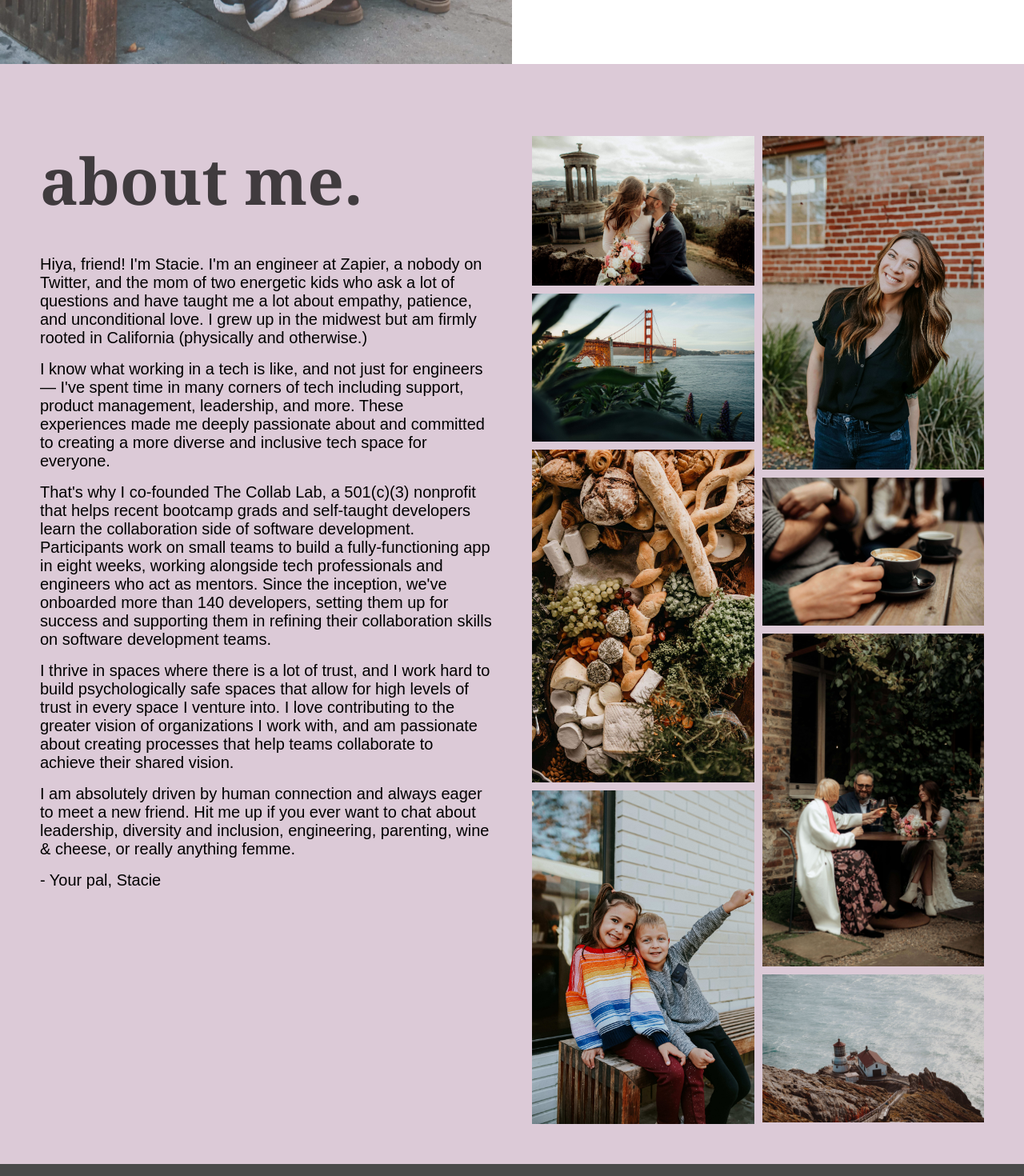
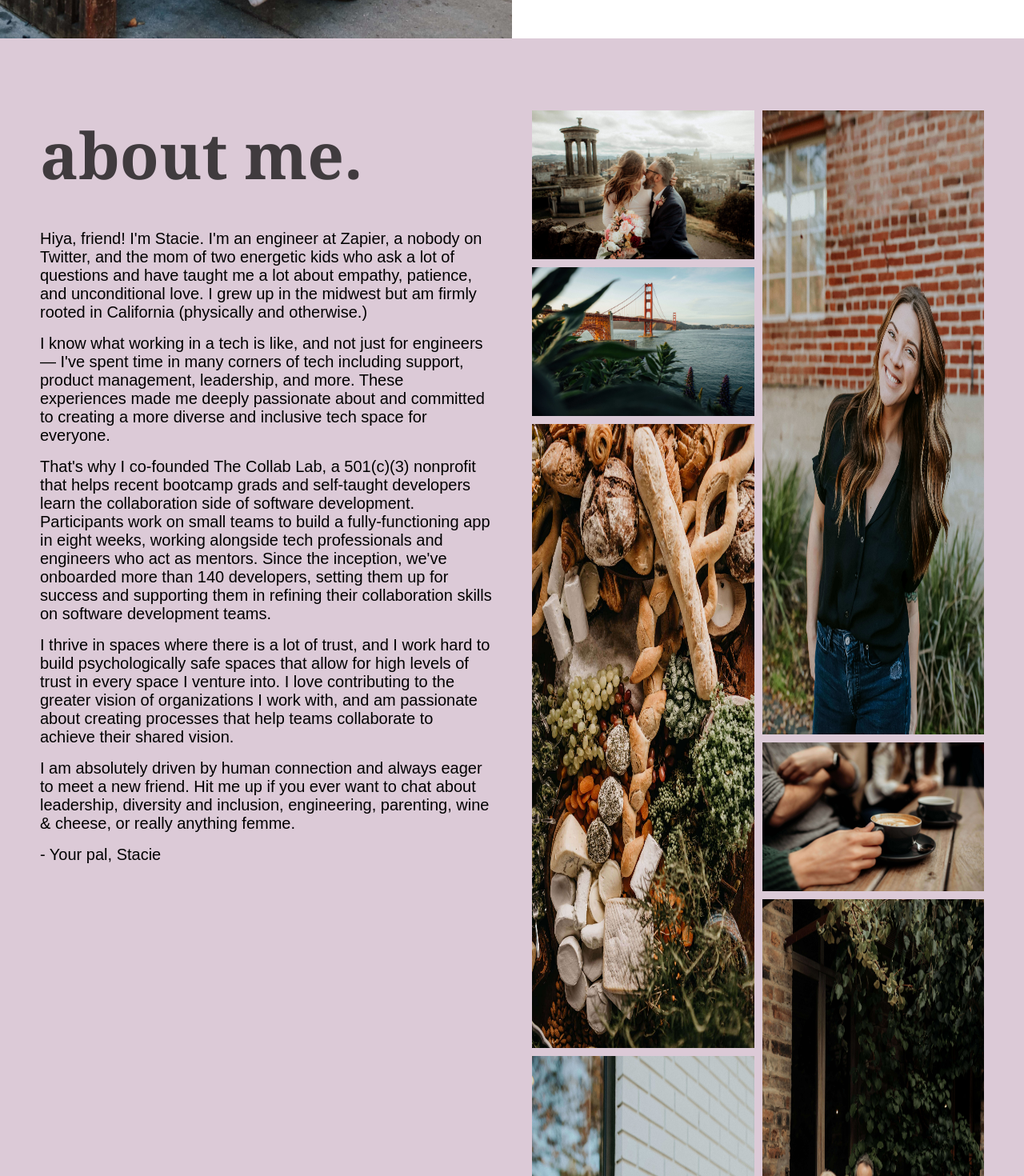
Before and after one commit to stacietaylorcima/the_real_stacie, a Next.js app: page / in a window 1280 px wide. Shown: the part 880-2350 px from the top of the page at 80% size. Built offline with nearby package versions, Linux system fonts and the light colour scheme.

Commit message:
Replace standard img tags with Next Image components

```diff
--- a/components/AboutMe.tsx
+++ b/components/AboutMe.tsx
@@ -1,6 +1,7 @@
 import styled from "@emotion/styled";
 import { mediaQueries } from "../styles/mediaQueries";
 import { H2, Paragraph } from "./Typography";
+import Image from "next/image";
 
 export const AboutMe = () => {
   return (
@@ -9,19 +10,56 @@ export const AboutMe = () => {
         <Grid>
           <ImageGrid>
             <ImageColumn>
-              <Image src="elopement.jpg" alt="Stacie elopes in Edinburgh" />
-              <Image src="sf.jpg" alt="Golden Gate Bridge" />
-              <Image src="big-charcuterie.jpg" alt="Charcuterie board" />
-              <Image src="cima-kids.jpg" alt="Cima kids" />
+              <Image
+                src="/elopement.jpg"
+                alt="Stacie elopes in Edinburgh"
+                width={500}
+                height={335}
+              />
+              <Image
+                src="/sf.jpg"
+                alt="Golden Gate Bridge"
+                width={500}
+                height={335}
+              />
+              <Image
+                src="/big-charcuterie.jpg"
+                alt="Charcuterie board"
+                width={200}
+                height={780}
+              />
+              <Image
+                src="/cima-kids.jpg"
+                alt="Cima kids"
+                width={200}
+                height={780}
+              />
             </ImageColumn>
             <ImageColumn>
-              <Image src="stacie-silly.jpg" alt="Stacie smiling" />
-              <Image src="coffee-with-david.jpg" alt="Two lattes" />
               <Image
-                src="mum-in-scotland.jpg"
+                src="/stacie-silly.jpg"
+                alt="Stacie smiling"
+                width={200}
+                height={780}
+              />
+              <Image
+                src="/coffee-with-david.jpg"
+                alt="Two lattes"
+                width={500}
+                height={335}
+              />
+              <Image
+                src="/mum-in-scotland.jpg"
                 alt="Stacie, David, and Mum toasting in Edinburgh"
+                width={200}
+                height={780}
               />
-              <Image src="point-reyes.jpg" alt="Point Reyes California" />
+              <Image
+                src="/point-reyes.jpg"
+                alt="Point Reyes California"
+                width={500}
+                height={335}
+              />
             </ImageColumn>
           </ImageGrid>
           <AboutBlock>
@@ -128,7 +166,3 @@ const ImageColumn = styled.div`
   grid-gap: 10px;
   grid-auto-rows: min-content;
 `;
-
-const Image = styled.img`
-  width: 100%;
-`;
--- a/components/Hero.tsx
+++ b/components/Hero.tsx
@@ -2,15 +2,13 @@ import { H1 } from "./Typography";
 import { fireTheConfetti } from "../utilities/confetti";
 import styled from "@emotion/styled";
 import { mediaQueries } from "../styles/mediaQueries";
+import Image from "next/image";
 
 export const Hero = () => {
   return (
     <Outer>
       <ConfettiContainer id="confettiContainer" />
-      <PersonalImage
-        src="/stacie_family.jpeg"
-        alt="Stacie, Mila and Benny on a bench"
-      />
+      <Image src={"/stacie_family.jpeg"} alt="Stacie, Mila and Benny on a bench" width={1000} height={1450} />
       <TextBlock>
         <H1>building a kinder tech.</H1>
         <p>
```
